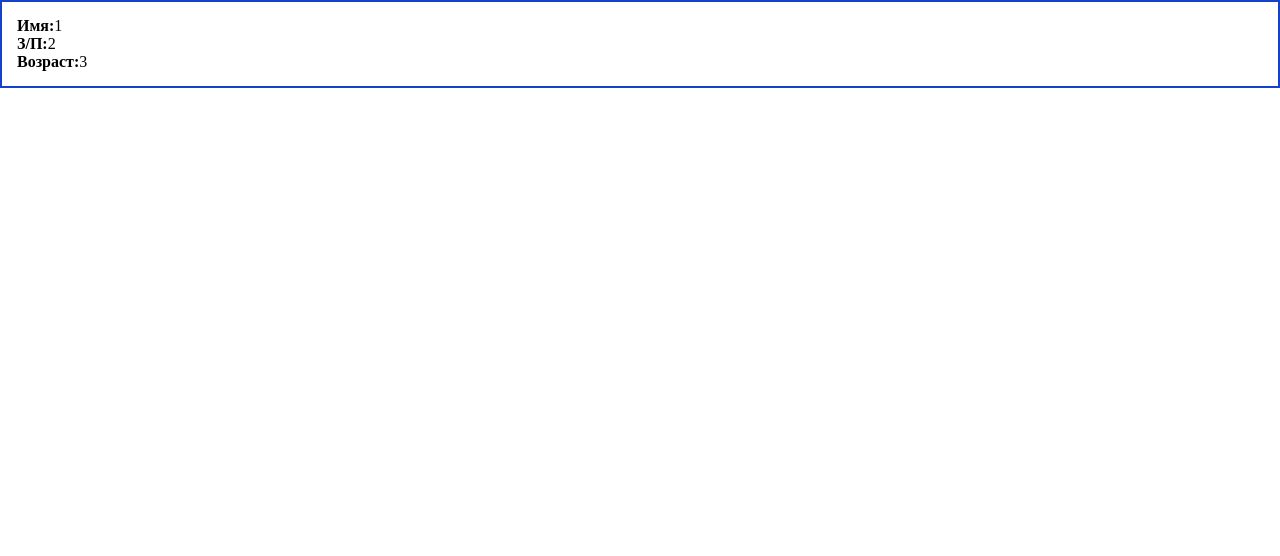
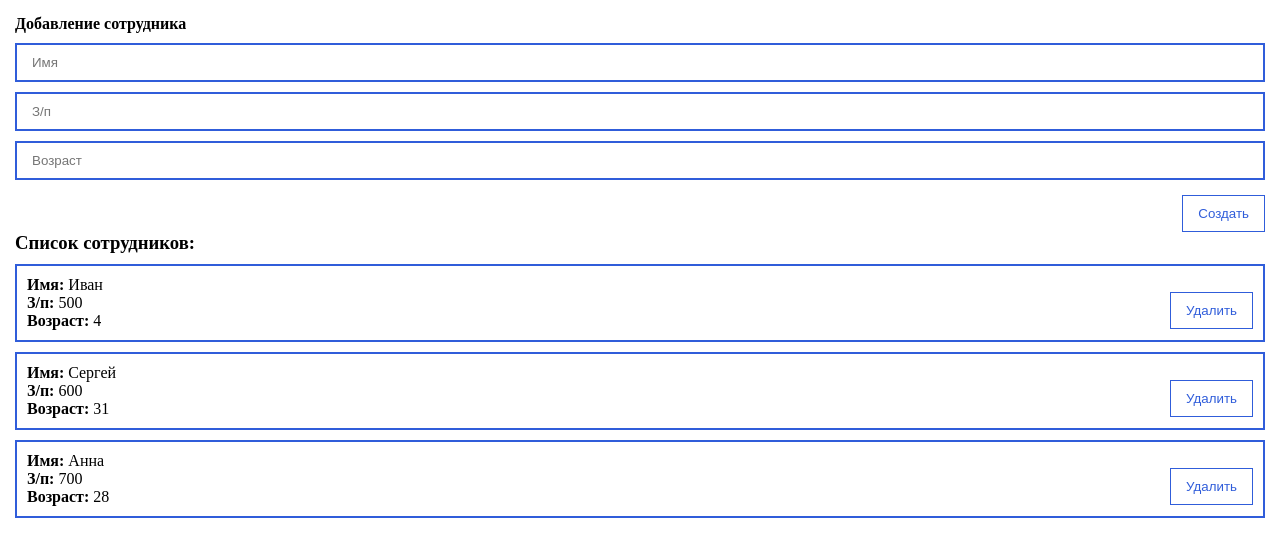
Before and after one commit to SergeiLemeshko/spa-vue, a Vue app: page / in a window 1280 px wide. Shown: the top 556 px of the page. Built offline with nearby package versions, Linux system fonts and the light colour scheme.

Commit message:
made creating and deleting employees from an array

```diff
--- a/public/index.html
+++ b/public/index.html
@@ -10,7 +10,10 @@
 </head>
 
 <body>
-	<div id="app"></div>
+	<div id="app">
+
+
+	</div>
 </body>
 
 </html>
--- a/src/App.vue
+++ b/src/App.vue
@@ -1,25 +1,38 @@
 <template>
-	<div class="employee">
-		<div><strong>Имя:</strong>1</div>
-		<div><strong>З/П:</strong>2</div>
-		<div><strong>Возраст:</strong>3</div>
+	<div class="app">
+		<employee-form @create="createEmployee" />
+		<employee-list :employees="employees" @remove="removeEmployee" />
 	</div>
 </template>
 
 <script>
+import EmployeeForm from "@/components/EmployeeForm";
+import EmployeeList from "@/components/EmployeeList";
+
 export default {
+	components: {
+		EmployeeList, EmployeeForm
+	},
 	data() {
 		return {
-
+			employees: [
+				{ id: '1', name: 'Иван', salary: '500', age: '4' },
+				{ id: '2', name: 'Cергей', salary: '600', age: '31' },
+				{ id: '3', name: 'Анна', salary: '700', age: '28' },
+			],
 		}
 	},
 	methods: {
-
+		createEmployee(employee) {
+			this.employees.push(employee);
+		},
+		removeEmployee(employee) {
+			this.employees = this.employees.filter(p => p.id !== employee.id)
+		}
 	}
 }
 
 </script>
-
 
 <style>
 * {
@@ -28,8 +41,7 @@ export default {
 	box-sizing: border-box;
 }
 
-.employee {
+.app {
 	padding: 15px;
-	border: 2px solid rgb(21, 64, 204);
 }
 </style>
--- /dev/null
+++ b/src/components/EmployeeForm.vue
@@ -0,0 +1,41 @@
+<template>
+	<form @submit.prevent>
+		<h4>Добавление сотрудника</h4>
+		<my-input v-model="employee.name" type="text" placeholder="Имя" />
+		<my-input v-model="employee.salary" type="text" placeholder="З/п" />
+		<my-input v-model="employee.age" type="text" placeholder="Возраст" />
+		<my-button style="align-self: flex-end" @click="createEmployee">Создать</my-button>
+	</form>
+</template>
+
+<script>
+export default {
+	data() {
+		return {
+			employee: {
+				name: '',
+				salary: '',
+				age: '',
+			}
+		}
+	},
+	methods: {
+		createEmployee() {
+			this.employee.id = Date.now();
+			this.$emit('create', this.employee)
+			this.employee = {
+				name: '',
+				salary: '',
+				age: '',
+			}
+		}
+	}
+}
+</script>
+
+<style scoped>
+form {
+	display: flex;
+	flex-direction: column;
+}
+</style>
--- /dev/null
+++ b/src/components/EmployeeItem.vue
@@ -0,0 +1,35 @@
+<template>
+	<div class="employee">
+		<div>
+			<div><strong>Имя:</strong> {{ employee.name }}</div>
+			<div><strong>З/п:</strong> {{ employee.salary }}</div>
+			<div><strong>Возраст:</strong> {{ employee.age }}</div>
+		</div>
+		<div class="employee__btns">
+			<my-button @click="$emit('remove', post)">Удалить</my-button>
+		</div>
+	</div>
+</template>
+
+<script>
+
+export default {
+	props: {
+		employee: {
+			type: Object,
+			required: true,
+		}
+	}
+}
+</script>
+
+<style scoped>
+.employee {
+	display: flex;
+	align-items: center;
+	justify-content: space-between;
+	margin: 10px 0px;
+	padding: 10px;
+	border: 2px solid rgb(48, 93, 218);
+}
+</style>
--- /dev/null
+++ b/src/components/EmployeeList.vue
@@ -0,0 +1,25 @@
+<template>
+	<div>
+		<h3>Список сотрудников:</h3>
+		<employee-item v-for="employee in employees" :employee="employee" :key="employee.id"
+			@remove="$emit('remove', employee)" />
+	</div>
+</template>
+
+<script>
+import EmployeeItem from "@/components/EmployeeItem.vue";
+
+export default {
+	components: { EmployeeItem },
+	props: {
+		employees: {
+			type: Array,
+			required: true
+		}
+	}
+}
+</script>
+
+<style scoped>
+
+</style>
--- /dev/null
+++ b/src/components/UI/MyButton.vue
@@ -0,0 +1,21 @@
+<template>
+	<button class="btn">
+		<slot></slot>
+	</button>
+</template>
+
+<script>
+export default {
+	name: 'my-button'
+}
+</script>
+
+<style scoped>
+.btn {
+	margin-top: 15px;
+	padding: 10px 15px;
+	background: none;
+	color: rgb(48, 93, 218);
+	border: 1px solid rgb(48, 93, 218);
+}
+</style>
--- /dev/null
+++ b/src/components/UI/MyInput.vue
@@ -0,0 +1,26 @@
+<template>
+	<input :value="modelValue" @input="updateInput" class="input" type="text">
+</template>
+
+<script>
+export default {
+	name: 'my-input',
+	props: {
+		modelValue: [String, Number]
+	},
+	methods: {
+		updateInput(event) {
+			this.$emit('update:modelValue', event.target.value)
+		}
+	}
+}
+</script>
+
+<style scooped>
+.input {
+	width: 100%;
+	border: 2px solid rgb(48, 93, 218);
+	padding: 10px 15px;
+	margin-top: 10px;
+}
+</style>
--- /dev/null
+++ b/src/components/UI/index.js
@@ -0,0 +1,8 @@
+import MyButton from "@/components/UI/MyButton";
+import MyInput from "@/components/UI/MyInput";
+
+// массив UI-компонентов
+export default [
+	MyButton,
+	MyInput
+]
--- a/src/main.js
+++ b/src/main.js
@@ -1,4 +1,14 @@
 import { createApp } from 'vue'
 import App from './App'
+import components from '@/components/UI';
 
-createApp(App).mount('#app')
+const app = createApp(App)
+
+
+// регистрация UI-компонентов из index.js
+components.forEach(component => {
+	app.component(component.name, component)
+})
+
+
+app.mount('#app');
```
